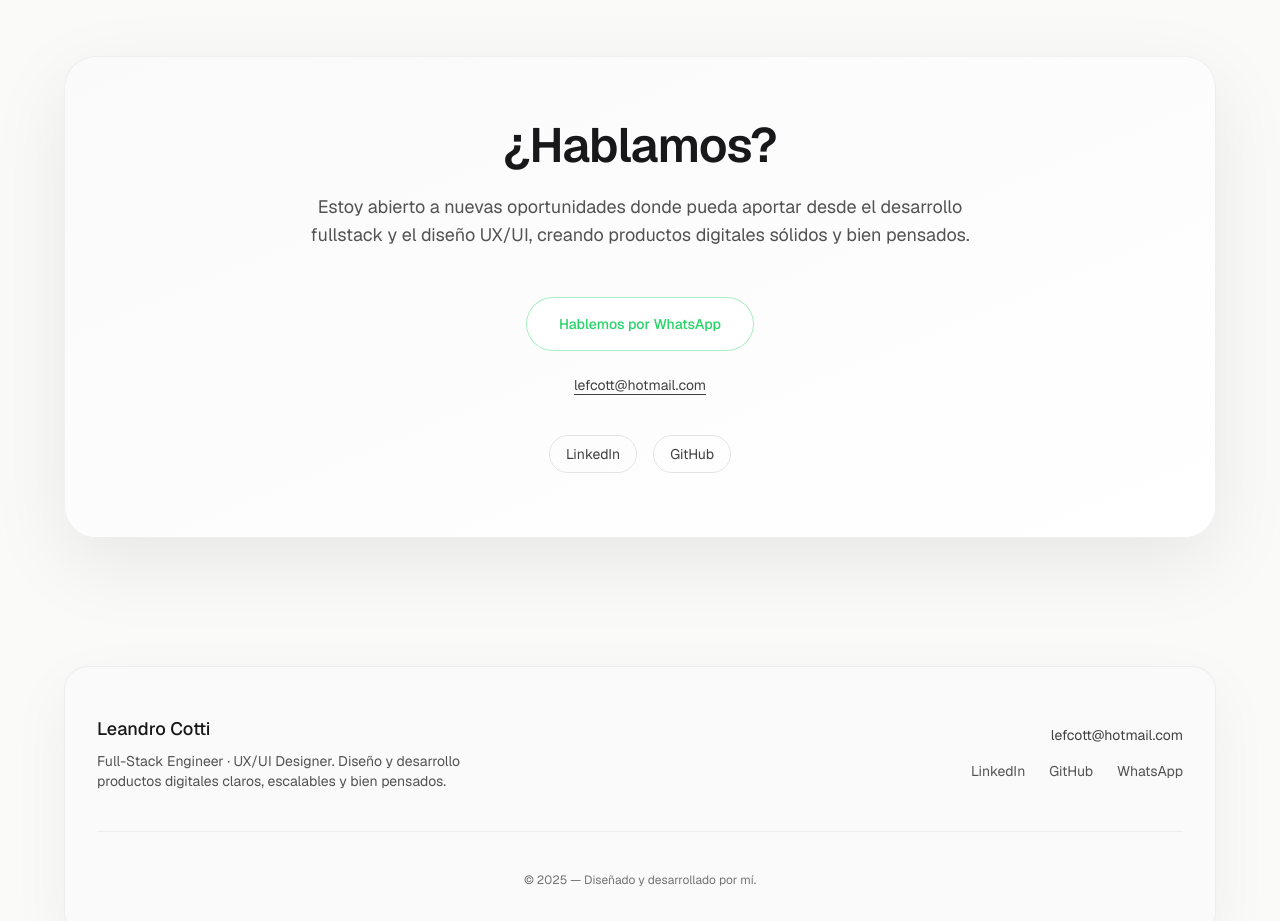
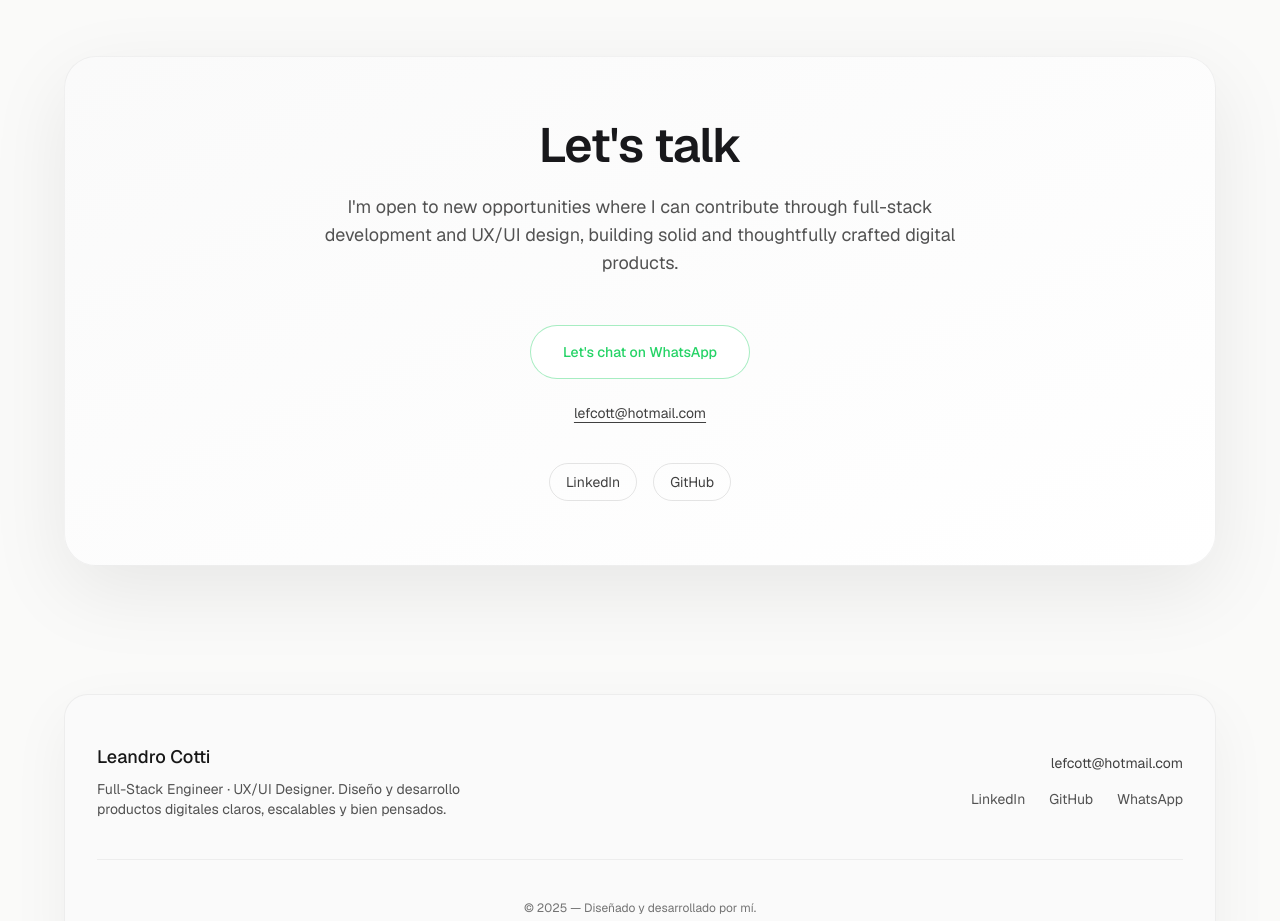
Before and after one commit to Lefcott/Lefcott, a Next.js app: page /en in a window 1280 px wide. Shown: the part 6280-7201 px from the top of the page. Built offline with nearby package versions, Linux system fonts and the light colour scheme.

Commit message:
translate contact page

```diff
--- a/app/i18n/dictionaries/en.json
+++ b/app/i18n/dictionaries/en.json
@@ -39,5 +39,11 @@
       "integrations": "Integrations & Services",
       "observability": "Observability"
     }
+  },
+  "contact": {
+    "title": "Let's talk",
+    "description": "I'm open to new opportunities where I can contribute through full-stack development and UX/UI design, building solid and thoughtfully crafted digital products.",
+    "whatsapp": "Let's chat on WhatsApp",
+    "email": "lefcott@hotmail.com"
   }
 }
--- a/app/i18n/dictionaries/es.json
+++ b/app/i18n/dictionaries/es.json
@@ -39,5 +39,11 @@
       "integrations": "Integraciones y Servicios",
       "observability": "Observabilidad"
     }
+  },
+  "contact": {
+    "title": "¿Hablamos?",
+    "description": "Estoy abierto a nuevas oportunidades donde pueda aportar desde el desarrollo fullstack y el diseño UX/UI, creando productos digitales sólidos y bien pensados.",
+    "whatsapp": "Hablemos por WhatsApp",
+    "email": "lefcott@hotmail.com"
   }
 }
--- a/components/sections/ContactCTA.tsx
+++ b/components/sections/ContactCTA.tsx
@@ -1,4 +1,9 @@
-export default function ContactCTA() {
+import { Dictionary } from "@/getters/dictionary";
+
+type Props = {
+  dict: Dictionary;
+};
+export default function ContactCTA({ dict }: Props) {
   return (
     <section id="contacto" className="px-6 py-32">
       <div
@@ -15,13 +20,11 @@ export default function ContactCTA() {
         "
       >
         <h2 className="text-4xl md:text-5xl font-semibold tracking-tight">
-          ¿Hablamos?
+          {dict.contact.title}
         </h2>
 
         <p className="mt-6 text-neutral-600 max-w-2xl mx-auto text-lg">
-          Estoy abierto a nuevas oportunidades donde pueda aportar desde el
-          desarrollo fullstack y el diseño UX/UI, creando productos digitales
-          sólidos y bien pensados.
+          {dict.contact.description}
         </p>
 
         {/* CTAs */}
@@ -46,10 +49,10 @@ export default function ContactCTA() {
               active:translate-y-0
             "
           >
-            Hablemos por WhatsApp
+            {dict.contact.whatsapp}
           </a>
 
-          {/* Email visible */}
+          {/* Email */}
           <a
             href="mailto:lefcott@hotmail.com"
             className="
@@ -60,7 +63,7 @@ export default function ContactCTA() {
               underline-offset-4
             "
           >
-            lefcott@hotmail.com
+            {dict.contact.email}
           </a>
 
           {/* Links secundarios */}
```
Lines whose indentation alone changed are shown as unchanged.
